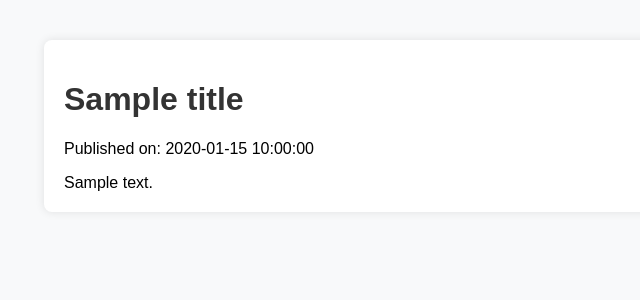
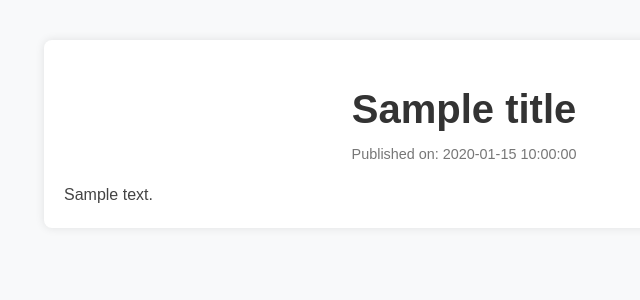
Before and after one commit to SuvidT/Personal-Blog-Project, a Flask app: template templates/article.html in a window 1280 px wide. Shown: the top 300 px of the page, without its empty margins (176-816 px from the left). Run offline with Flask 3, Linux system fonts and the light colour scheme; the template is opened without the code that fills it: most values are stand-ins (such as "Sample title", 1, 10 or a date in 2020).

Commit message:
Final commit for the night before the push, I am satisfied with the articles page

```diff
--- a/static/styles.css
+++ b/static/styles.css
@@ -4,6 +4,7 @@ body {
     padding: 20px;
     background-color: #f8f9fa;
 }
+
 .container {
     max-width: 800px;
     margin: auto;
@@ -12,6 +13,33 @@ body {
     border-radius: 8px;
     box-shadow: 0 0 10px rgba(0, 0, 0, 0.1);
 }
-h1, h2, h3 {
+
+/* Title Section */
+.article-title h1 {
+    font-size: 2.5em;
     color: #333;
+    margin-bottom: 10px;
+    text-align: center;
 }
+
+/* Date Section */
+.article-date p {
+    font-size: 0.9em;
+    color: #777;
+    margin-bottom: 20px;
+    text-align: center;
+}
+
+/* Content Section */
+.article-content {
+    font-size: 1em;
+    line-height: 1.6;
+    color: #444;
+}
+.article-content h2, .article-content h3 {
+    color: #333;
+    margin-top: 20px;
+}
+.article-content p {
+    margin-bottom: 15px;
+}
```
Also changed, not shown: app.py (+13 -3 lines).
